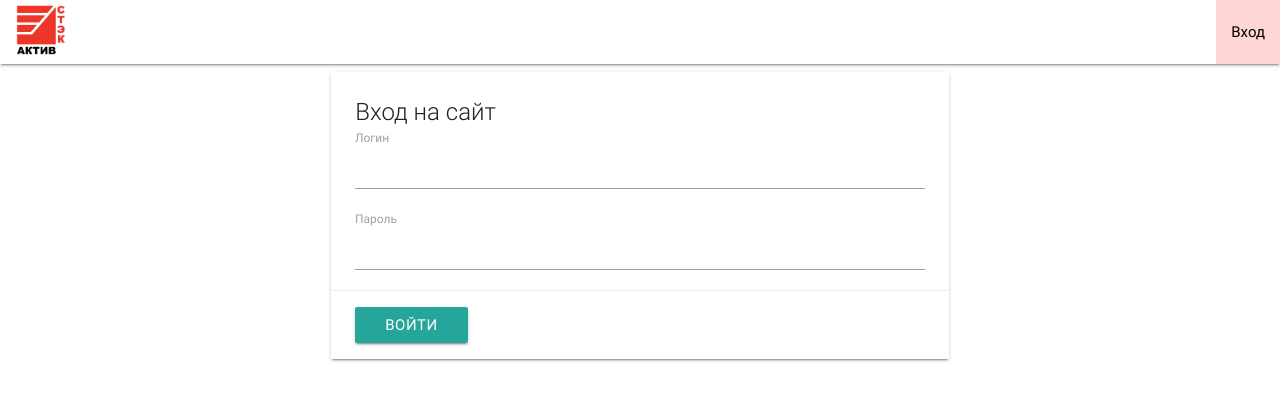
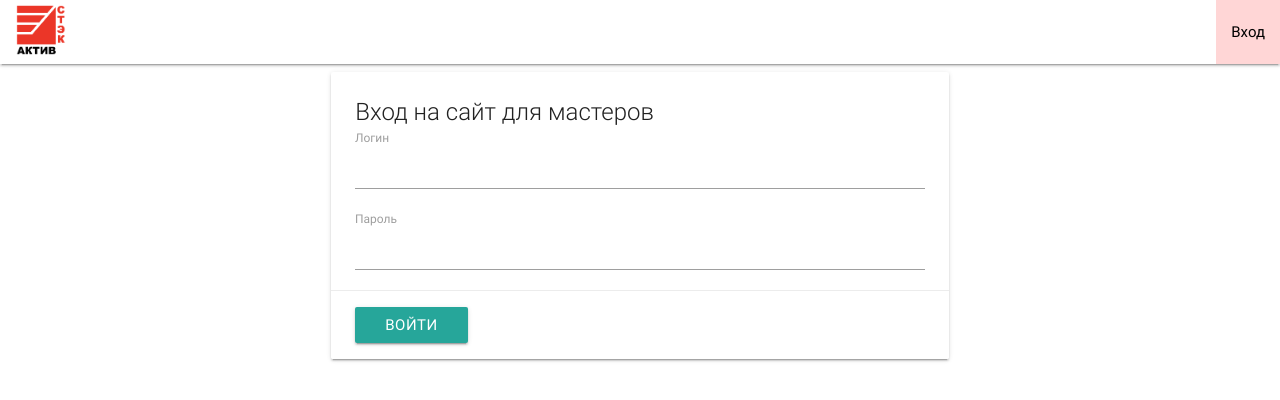
Before and after one commit to idushii/stack-crm, a Vue app: page /profile#/login/user in a window 1280 px wide. Shown: the top 400 px of the page. Built offline with nearby package versions, Linux system fonts and the light colour scheme.

Commit message:
переименовал служебную форму входа

```diff
--- a/src/pages/login.vue
+++ b/src/pages/login.vue
@@ -3,7 +3,7 @@
     <div class="col m6 offset-m3 s12">
       <div class="card">
         <div class="card-content">
-          <span class="card-title">Вход на сайт</span>
+          <span class="card-title">Вход на сайт для мастеров</span>
             <div class="input-field">
               <label for="islogin">Логин</label>
               <input placeholder="" id="islogin" type="text" v-model="Login" @keyup.enter="loginSend">
```
Also changed, not shown: 9 other files (tests, documents, lock files or other folders).
